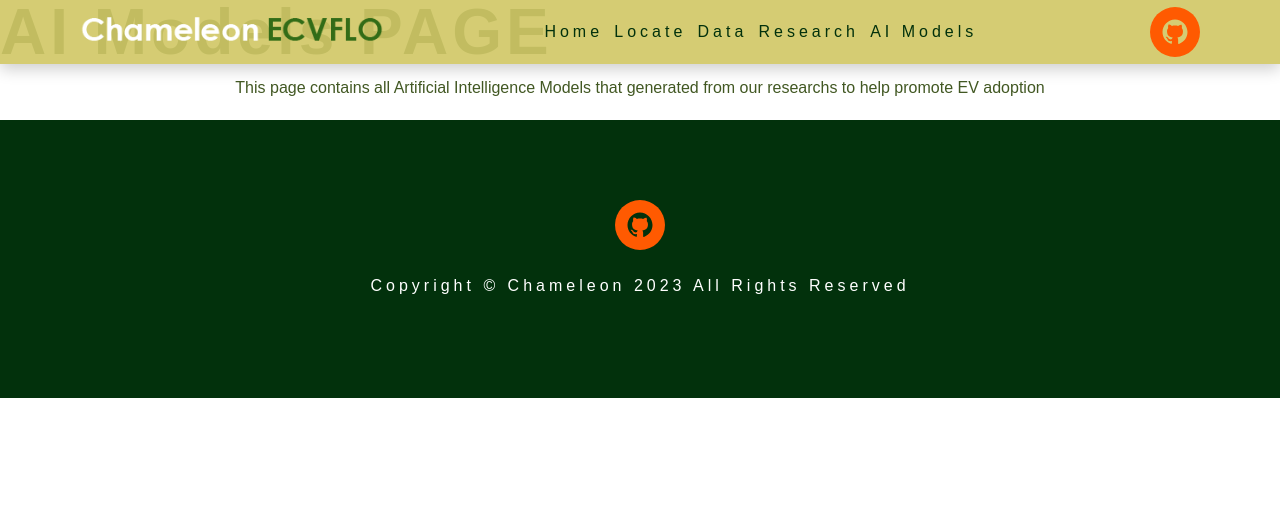
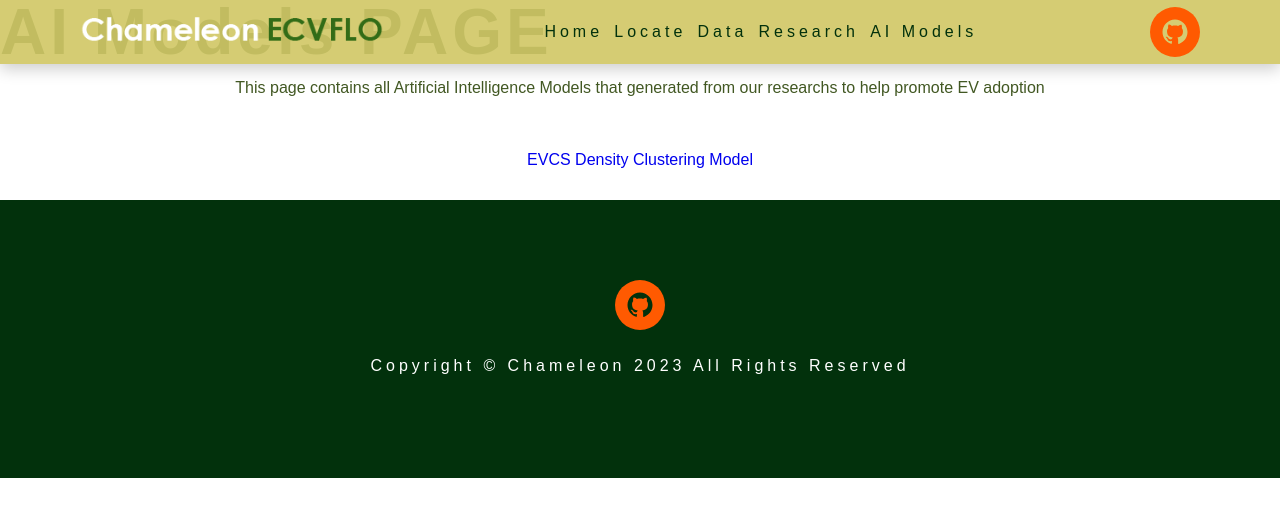
Before and after one commit to Chameleon-company/EVCFLO, a React (Create React App) app in the folder frontend/evcflofront/: page /aimodels in a window 1280 px wide. Shown: the top 516 px of the page. Built offline with nearby package versions, Linux system fonts and the light colour scheme.

Commit message:
route and link the EV density clustering model

```diff
--- a/frontend/evcflofront/src/App.js
+++ b/frontend/evcflofront/src/App.js
@@ -6,6 +6,8 @@ import Data from "./pages/data";
 import Locate from "./pages/locate";
 import Research from "./pages/research";
 import AImodels from "./pages/aimodels";
+//import AI models
+import DensityClustering from "./aimodels/densityclustering";
 
 function App() {
   return (
@@ -18,6 +20,7 @@ function App() {
         <Route path="/locate" element={<Locate />} />
         <Route path="/research" element={<Research />} />
         <Route path="/aimodels" element={<AImodels />} />
+        <Route path="/densityclustering" element={<DensityClustering />} />
       </Routes>
       <Footer />
     </Router>
--- a/frontend/evcflofront/src/pages/aimodels.js
+++ b/frontend/evcflofront/src/pages/aimodels.js
@@ -1,4 +1,5 @@
 import React from "react";
+import {Link} from "react-router-dom"
 
 const AImodels = () => {
   return (
@@ -6,6 +7,9 @@ const AImodels = () => {
       <h1>AI models PAGE</h1>
       <p className="centerText"> This page contains all Artificial Intelligence
         Models that generated from our researchs to help promote EV adoption</p>
+        <div class="centered">
+            <Link to="/densityclustering">EVCS Density Clustering Model</Link>
+        </div>
     </div>
   );
 };
```
